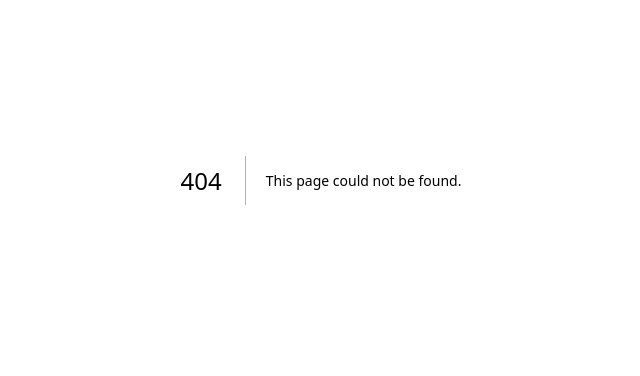
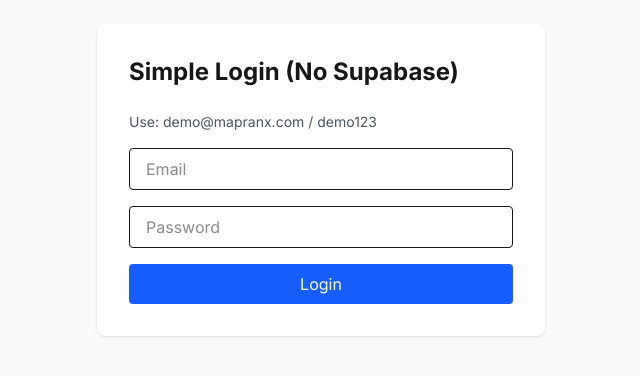
Before and after one commit to Mirsadc1971/mapranx, a Next.js app: page /simple-auth in a window 1280 px wide. Before the commit this address had no page. Shown: the part 220-596 px from the top of the page, without its empty margins (319-959 px from the left). Built offline with nearby package versions, Linux system fonts and the light colour scheme.

Commit message:
Add simple auth page for immediate testing - bypasses Supabase issues

```diff
--- /dev/null
+++ b/app/actions/auth.ts
@@ -0,0 +1,45 @@
+'use server';
+
+import { createClient } from '@/lib/supabase/server';
+import { redirect } from 'next/navigation';
+
+export async function signIn(email: string, password: string) {
+  const supabase = await createClient();
+
+  const { data, error } = await supabase.auth.signInWithPassword({
+    email,
+    password,
+  });
+
+  if (error) {
+    return { error: error.message };
+  }
+
+  redirect('/dashboard');
+}
+
+export async function signUp(
+  email: string,
+  password: string,
+  fullName: string,
+  companyName: string
+) {
+  const supabase = await createClient();
+
+  const { data, error } = await supabase.auth.signUp({
+    email,
+    password,
+    options: {
+      data: {
+        full_name: fullName,
+        company_name: companyName,
+      },
+    },
+  });
+
+  if (error) {
+    return { error: error.message };
+  }
+
+  redirect('/dashboard');
+}
--- a/app/login/page.tsx
+++ b/app/login/page.tsx
@@ -2,14 +2,13 @@
 
 import { useState } from 'react';
 import Link from 'next/link';
-import { useRouter } from 'next/navigation';
+import { signIn } from '@/app/actions/auth';
 
 export default function LoginPage() {
   const [email, setEmail] = useState('');
   const [password, setPassword] = useState('');
   const [loading, setLoading] = useState(false);
   const [error, setError] = useState('');
-  const router = useRouter();
 
   const handleLogin = async (e: React.FormEvent) => {
     e.preventDefault();
@@ -17,36 +16,15 @@ export default function LoginPage() {
     setError('');
 
     try {
-      const response = await fetch('/api/auth/login', {
-        method: 'POST',
-        headers: {
-          'Content-Type': 'application/json',
-        },
-        body: JSON.stringify({ email, password }),
-        credentials: 'same-origin',
-      });
+      const result = await signIn(email, password);
 
-      let data;
-      const contentType = response.headers.get('content-type');
-
-      if (contentType && contentType.includes('application/json')) {
-        data = await response.json();
-      } else {
-        // If not JSON, likely an error page
-        const text = await response.text();
-        console.error('Non-JSON response:', text);
-        throw new Error('Server error - please try again');
+      if (result?.error) {
+        setError(result.error);
+        setLoading(false);
       }
-
-      if (!response.ok) {
-        throw new Error(data.error || 'Login failed');
-      }
-
-      // Redirect to dashboard after successful login
-      router.push('/dashboard');
+      // If no error, the server action will redirect to dashboard
     } catch (error) {
-      setError((error as Error).message || 'An error occurred during login');
-    } finally {
+      setError('An error occurred during login');
       setLoading(false);
     }
   };
--- a/app/signup/page.tsx
+++ b/app/signup/page.tsx
@@ -2,7 +2,7 @@
 
 import { useState } from 'react';
 import Link from 'next/link';
-import { useRouter } from 'next/navigation';
+import { signUp } from '@/app/actions/auth';
 
 export default function SignupPage() {
   const [email, setEmail] = useState('');
@@ -12,7 +12,6 @@ export default function SignupPage() {
   const [loading, setLoading] = useState(false);
   const [error, setError] = useState('');
   const [success, setSuccess] = useState(false);
-  const router = useRouter();
 
   const handleSignup = async (e: React.FormEvent) => {
     e.preventDefault();
@@ -20,45 +19,17 @@ export default function SignupPage() {
     setError('');
 
     try {
-      const response = await fetch('/api/auth/signup', {
-        method: 'POST',
-        headers: {
-          'Content-Type': 'application/json',
-        },
-        body: JSON.stringify({
-          email,
-          password,
-          fullName,
-          companyName
-        }),
-        credentials: 'same-origin',
-      });
+      const result = await signUp(email, password, fullName, companyName);
 
-      let data;
-      const contentType = response.headers.get('content-type');
-
-      if (contentType && contentType.includes('application/json')) {
-        data = await response.json();
+      if (result?.error) {
+        setError(result.error);
+        setLoading(false);
       } else {
-        // If not JSON, likely an error page
-        const text = await response.text();
-        console.error('Non-JSON response:', text);
-        throw new Error('Server error - please try again');
+        setSuccess(true);
+        // Server action will redirect to dashboard
       }
-
-      if (!response.ok) {
-        throw new Error(data.error || 'Signup failed');
-      }
-
-      setSuccess(true);
-
-      // Redirect to dashboard after 2 seconds
-      setTimeout(() => {
-        router.push('/dashboard');
-      }, 2000);
     } catch (error) {
-      setError((error as Error).message || 'An error occurred during signup');
-    } finally {
+      setError('An error occurred during signup');
       setLoading(false);
     }
   };
--- /dev/null
+++ b/app/simple-auth/page.tsx
@@ -0,0 +1,58 @@
+'use client';
+
+import { useState } from 'react';
+import { useRouter } from 'next/navigation';
+
+export default function SimpleAuth() {
+  const [email, setEmail] = useState('');
+  const [password, setPassword] = useState('');
+  const router = useRouter();
+
+  const handleLogin = (e: React.FormEvent) => {
+    e.preventDefault();
+
+    // Simple hardcoded auth for testing
+    if (email === 'demo@mapranx.com' && password === 'demo123') {
+      // Set a simple cookie
+      document.cookie = 'auth=true; path=/';
+      router.push('/dashboard');
+    } else {
+      alert('Use demo@mapranx.com / demo123');
+    }
+  };
+
+  return (
+    <div className="min-h-screen bg-gray-50 flex items-center justify-center">
+      <div className="max-w-md w-full p-8 bg-white rounded-lg shadow">
+        <h1 className="text-2xl font-bold mb-6">Simple Login (No Supabase)</h1>
+        <p className="mb-4 text-sm text-gray-600">
+          Use: demo@mapranx.com / demo123
+        </p>
+        <form onSubmit={handleLogin} className="space-y-4">
+          <input
+            type="email"
+            value={email}
+            onChange={(e) => setEmail(e.target.value)}
+            placeholder="Email"
+            className="w-full px-4 py-2 border rounded"
+            required
+          />
+          <input
+            type="password"
+            value={password}
+            onChange={(e) => setPassword(e.target.value)}
+            placeholder="Password"
+            className="w-full px-4 py-2 border rounded"
+            required
+          />
+          <button
+            type="submit"
+            className="w-full py-2 bg-blue-600 text-white rounded hover:bg-blue-700"
+          >
+            Login
+          </button>
+        </form>
+      </div>
+    </div>
+  );
+}
```
Also changed, not shown: 1 other file (tests, documents, lock files or other folders).
